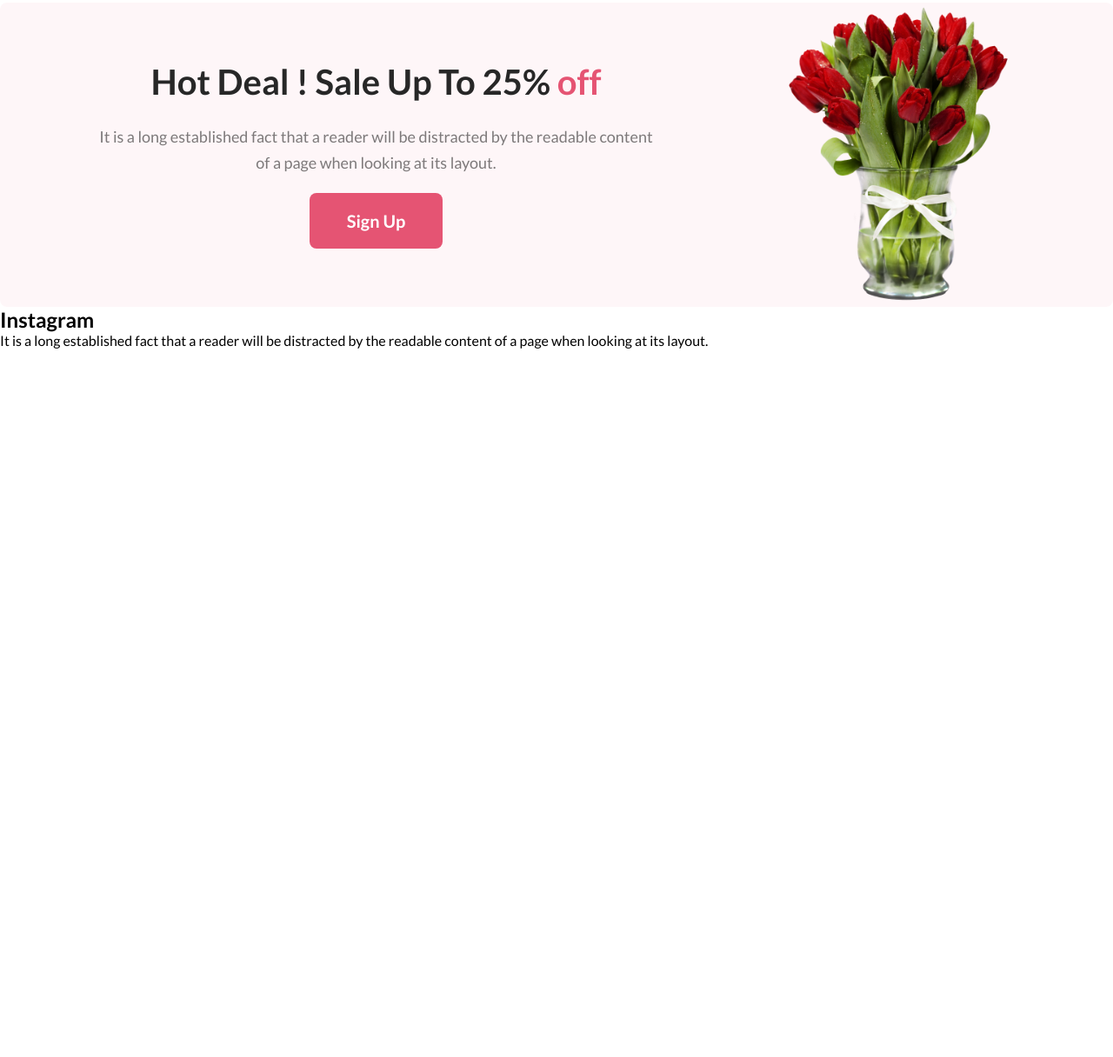
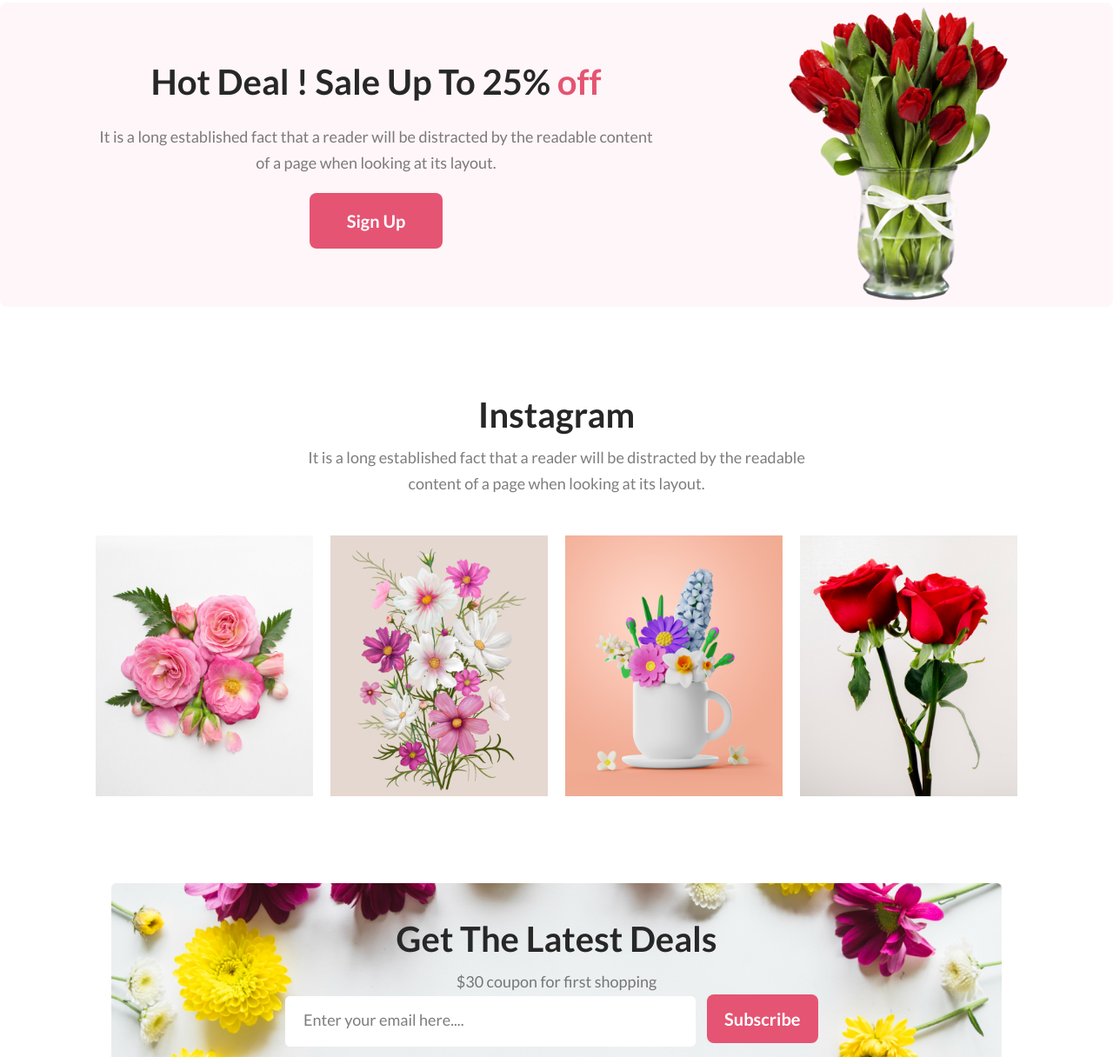
Before and after one commit to bidrohi98/first-assignment, a plain HTML site: page index.html in a window 1280 px wide. Shown: the part 1416-2632 px from the top of the page at 87% size. Before the commit the page ends 1817 px from the top, so only its background shows below. Drawn offline with Linux system fonts and the light colour scheme.

Commit message:
letest deal

```diff
--- a/index.html
+++ b/index.html
@@ -24,6 +24,7 @@
         </div>
     </header>
     <main>
+        <!-- feature part -->
         <section>
             <div class="feature-container">
                 <h1 class="feature-title">Our Featured Flowers</h1>
@@ -51,6 +52,7 @@
 
             </div>
         </section>
+        <!-- hot deal part -->
         <section>
             <div class="hot-deal-container">
                 <div class="deal-info">
@@ -61,13 +63,35 @@
                 <img class="deal-pic" src="./Flower Asset/pngwing 8.png" alt="">
             </div>
         </section>
+        <!-- instagram part -->
         <section>
             <div class="instagram-container">
-                <h1>Instagram</h1>
-                <p>It is a long established fact that a reader will be distracted by the readable content of a page when looking at its layout.</p>
+                <h1 class="insta-title">Instagram</h1>
+                <p class="insta-dis">It is a long established fact that a reader will be distracted by the readable <br> content of a page when looking at its layout.</p>
+                <div class="card-pic">
+                    <img src="./Flower Asset/Flower 01.png" alt="">
+                    <img src="./Flower Asset/Rectangle 4.png" alt="">
+                    <img src="./Flower Asset/Rectangle 5.png" alt="">
+                    <img src="./Flower Asset/Rectangle 6.png" alt="">
+                </div>
+            </div>
+        </section>
+        <!-- latest deal -->
+        <section>
+            <div class="latest-deal-container">
+                <h1 class="l-deal-title">Get The Latest Deals</h1>
+                <p class="l-deal-dis">$30 coupon for first shopping</p>
+                <form>
+                    <input type="email" placeholder="Enter your email here....">
+                    <button class="btn-secondary">Subscribe</button>
+                </form>
+
             </div>
         </section>
     </main>
-    <footer></footer>
+    <!-- footer part -->
+    <footer>
+
+    </footer>
 </body>
 </html>
--- a/style.css
+++ b/style.css
@@ -11,6 +11,16 @@
     font-size: 20px;
     font-weight: 700;
     padding: 20px 43px;
+    border: none;
+
+}
+.btn-secondary{
+    border-radius: 8px;
+    background: #E55473;
+    color: #FFF;
+    font-size: 20px;
+    font-weight: 700;
+    padding: 16px 20px;
     border: none;
 }
 /* banner part */
@@ -136,3 +146,79 @@
     height: 350px;
 
 }
+/* instagram part */
+.instagram-container{
+    margin-top: 100px;
+}
+.insta-title{
+    color: #272727;
+    text-align: center;
+    font-size: 40px;
+    font-weight: 700;
+}
+.insta-dis{
+    color: rgba(39, 39, 39, 0.60);
+    text-align: center;
+    font-size: 18px;
+    font-weight: 400;
+    line-height: 30px;
+    margin-top: 10px;
+}
+.card-pic{
+    margin-top: 45px;
+    display: flex;
+    justify-content: center;
+    gap: 20px;
+}
+.card-pic img{
+    width: 250px;
+    height: 300px;
+    margin-bottom: 100px;
+}
+.latest-deal-container{
+    background-image: url("./Flower Asset/Rectangle\ 9.png");
+    width: 80%;
+    height: 200px;
+    margin: auto;
+    background-repeat: no-repeat;
+    background-size: cover;
+}
+.l-deal-title{
+    color: #272727;
+    text-align: center;
+    font-size: 40px;
+    font-weight: 800;
+    padding-top: 40px;
+}
+.l-deal-dis{
+    color: rgba(39, 39, 39, 0.60);
+    text-align: center;
+    font-size: 18px;
+    font-weight: 400;
+    line-height: 30px;
+    margin-top: 10px;
+}
+form{
+    padding-left: 200px;
+
+}
+form input[type=email]{
+    padding: 20px 50px 20px 20px;
+    border: none;
+    width: 400px;
+    border-radius: 5px;
+    background-color: #fff;
+    color: rgba(39, 39, 39, 0.60);
+    border: 1px solid #FFFFFF;
+
+
+}
+form button{
+    margin-left: 10px;
+}
+form ::placeholder{
+    font-size: 18px;
+    font-weight: 400;
+    color: rgba(39, 39, 39, 0.60);
+
+}
```
